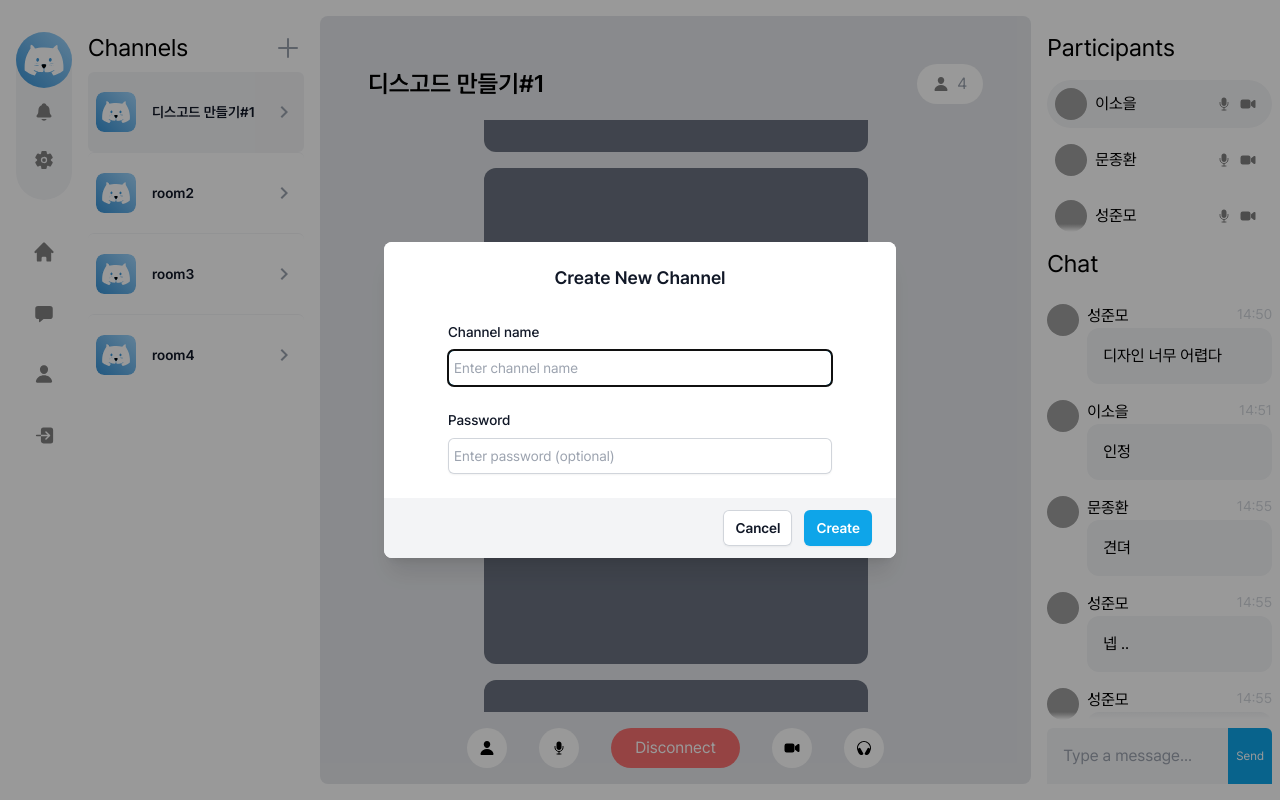
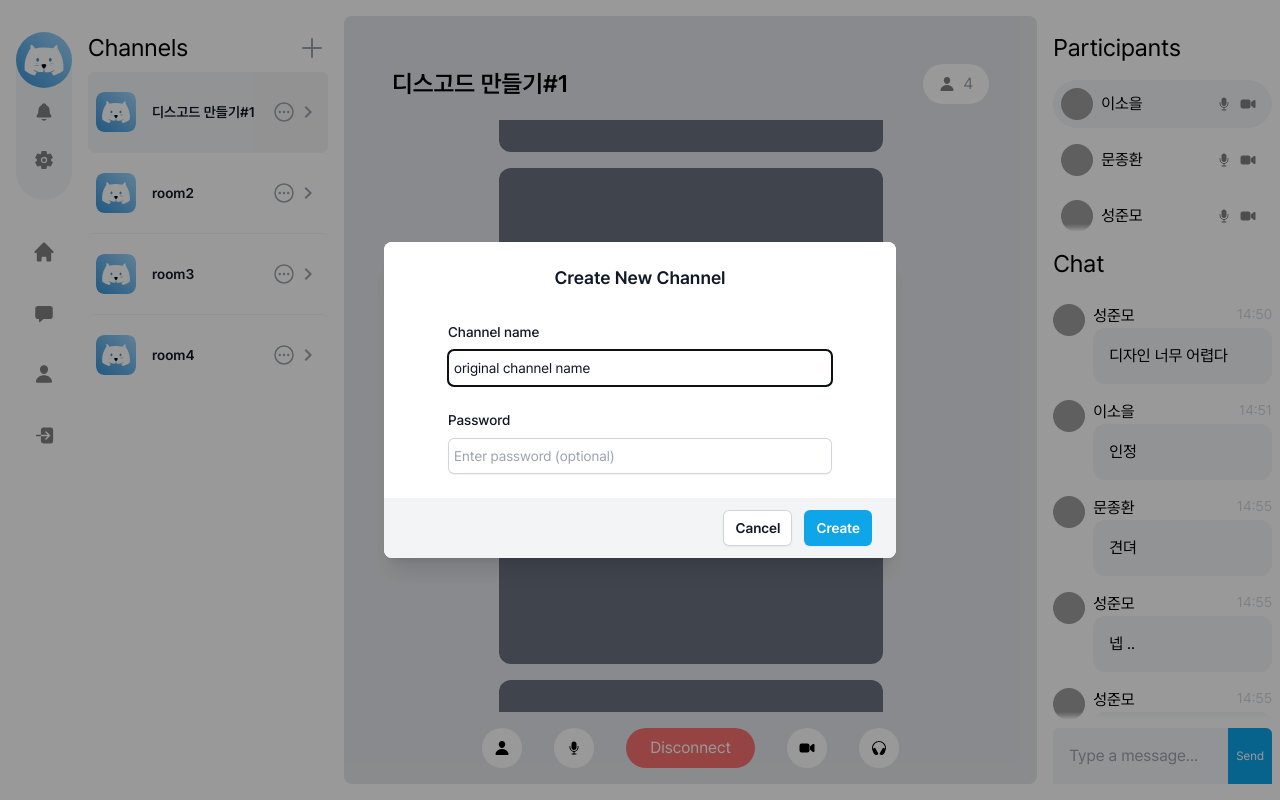
Before and after one commit to nenene-pupupu/disgord-client, a React (Vite) app: page /chat in a window 1280 px wide. Both pictures are taken after a click on the button 288 px from the left and 48 px from the top of the page. Built offline with nearby package versions, Linux system fonts and the light colour scheme; grey boxes are pictures that could not be loaded.

Commit message:
modify/delete channel modal

```diff
--- a/src/components/chat/ChatRoomList.tsx
+++ b/src/components/chat/ChatRoomList.tsx
@@ -2,8 +2,9 @@ import { IconSky } from "@/assets/svg";
 import { IoAdd } from "react-icons/io5";
 import Tooltip from "@components/common/Tooltip";
 import { useState } from "react";
-import AddRoom from "./AddRoom";
+import RoomModal from "./RoomModal";
 import { MdChevronRight } from "react-icons/md";
+import { IoEllipsisHorizontalCircle } from "react-icons/io5";
 
 const rooms = [
   {
@@ -33,16 +34,22 @@ const rooms = [
 ];
 
 const ChatRoomList = () => {
-  const [modal, setModal] = useState(false);
+  const [openModal, setopenModal] = useState(false);
+  const [type, setType] = useState("");
 
   return (
     <div>
-      <AddRoom open={modal} setOpen={setModal} />
+      <RoomModal type={type} open={openModal} setOpen={setopenModal} />
 
       <div className="flex mt-4 mb-2">
         <h2 className="text-2xl flex-auto">Channels</h2>
         <Tooltip message="Add Room">
-          <button onClick={() => setModal(true)}>
+          <button
+            onClick={() => {
+              setType("add");
+              setopenModal(true);
+            }}
+          >
             <IoAdd className="h-8 w-8 text-gray-400" />
           </button>
         </Tooltip>
@@ -68,11 +75,21 @@ const ChatRoomList = () => {
                 </p>
               </div>
             </div>
-            <Tooltip message="Enter Room">
-              <button>
-                <MdChevronRight className="h-6 w-6 text-gray-400 font-thin" />
+            <div className="flex">
+              <button
+                onClick={() => {
+                  setType("modify");
+                  setopenModal(true);
+                }}
+              >
+                <IoEllipsisHorizontalCircle className="h-6 w-6 text-gray-400 font-thin" />
               </button>
-            </Tooltip>
+              <Tooltip message="Enter Room">
+                <button>
+                  <MdChevronRight className="h-6 w-6 text-gray-400 font-thin" />
+                </button>
+              </Tooltip>
+            </div>
           </li>
         ))}
       </ul>
--- a/src/components/chat/AddRoom.tsx
+++ b/src/components/chat/RoomModal.tsx
@@ -1,12 +1,18 @@
 import { Dialog } from "@headlessui/react";
+import { useState } from "react";
 
 const AddRoom = ({
+  type,
   open,
   setOpen,
 }: {
+  type: string;
   open: boolean;
   setOpen: (open: boolean) => void;
 }) => {
+  const isAdd = type == "add" ? true : false;
+  const [text, setText] = useState("original channel name");
+
   return (
     <Dialog
       className="relative z-10"
@@ -20,7 +26,7 @@ const AddRoom = ({
           <Dialog.Panel className="relative transform overflow-hidden rounded-lg bg-white text-left shadow-xl my-8 w-full max-w-lg">
             <div className="bg-white p-6">
               <Dialog.Title className="text-lg text-center font-semibold leading-6 text-gray-900">
-                Create New Channel
+                {isAdd ? "Create New Channel" : "Modify Channel"}
               </Dialog.Title>
               <div className="mt-8 mx-auto w-full max-w-sm">
                 <form className="space-y-6" action="#" method="POST">
@@ -37,6 +43,8 @@ const AddRoom = ({
                         name="id"
                         type="text"
                         required
+                        value={text}
+                        onChange={(e) => setText(e.target.value)}
                         placeholder="Enter channel name"
                         className="block w-full rounded-md border-0 p-1.5 text-gray-900 shadow-sm ring-1 ring-inset ring-gray-300 placeholder:text-gray-400 focus:ring-1 focus:ring-inset focus:ring-sky-500 text-sm leading-6"
                       />
@@ -70,17 +78,17 @@ const AddRoom = ({
             <div className="bg-gray-100 px-6 py-3 flex flex-row-reverse ">
               <button
                 type="submit"
-                className="justify-center rounded-md bg-sky-500 px-3 py-2 text-sm font-semibold text-white shadow-sm hover:bg-sky-400 ml-3"
+                className={`justify-center rounded-md ${isAdd ? "bg-sky-500" : "bg-red-600"} px-3 py-2 text-sm font-semibold text-white shadow-sm ${isAdd ? "hover:bg-sky-400" : "hover:bg-red-500"} ml-3`}
                 onClick={() => setOpen(false)}
               >
-                Create
+                {isAdd ? "Create" : "Delete"}
               </button>
               <button
                 type="button"
                 className="justify-center rounded-md bg-white px-3 py-2 text-sm font-semibold text-gray-900 shadow-sm ring-1 ring-inset ring-gray-300 hover:bg-gray-50"
                 onClick={() => setOpen(false)}
               >
-                Cancel
+                {isAdd ? "Cancel" : "Modify"}
               </button>
             </div>
           </Dialog.Panel>
```
